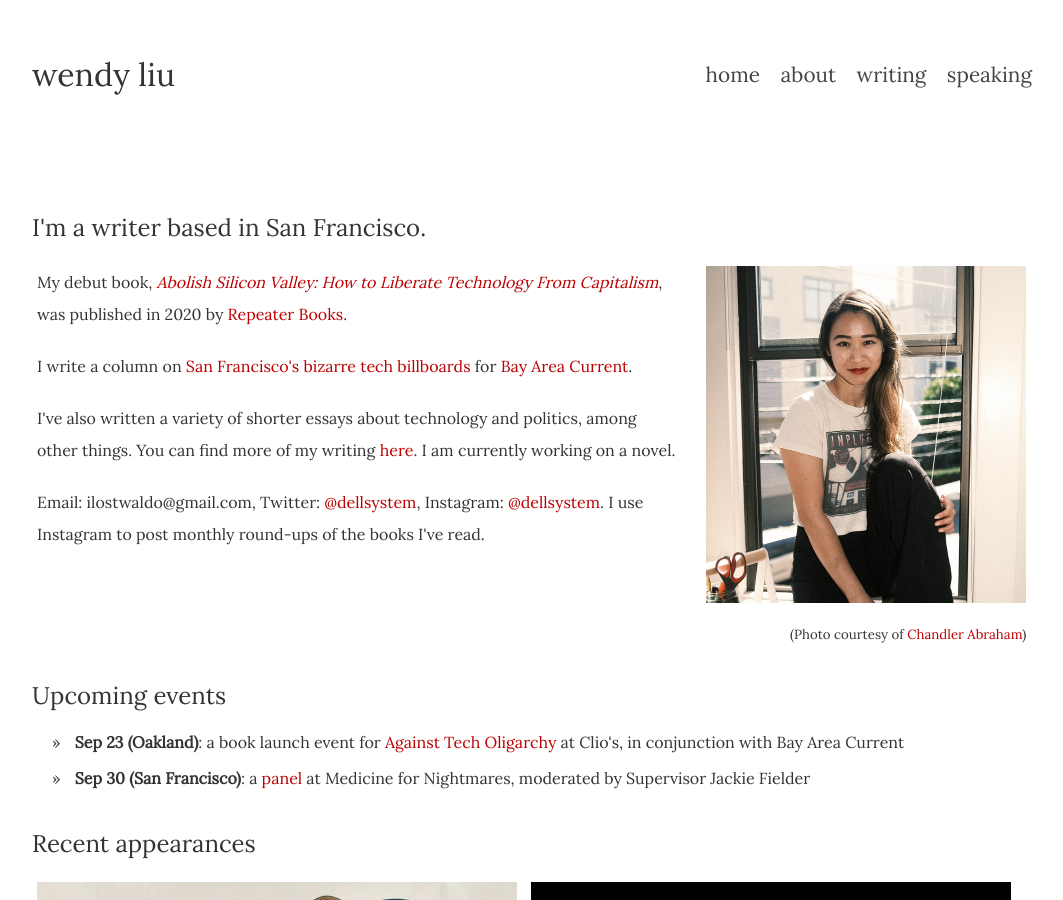
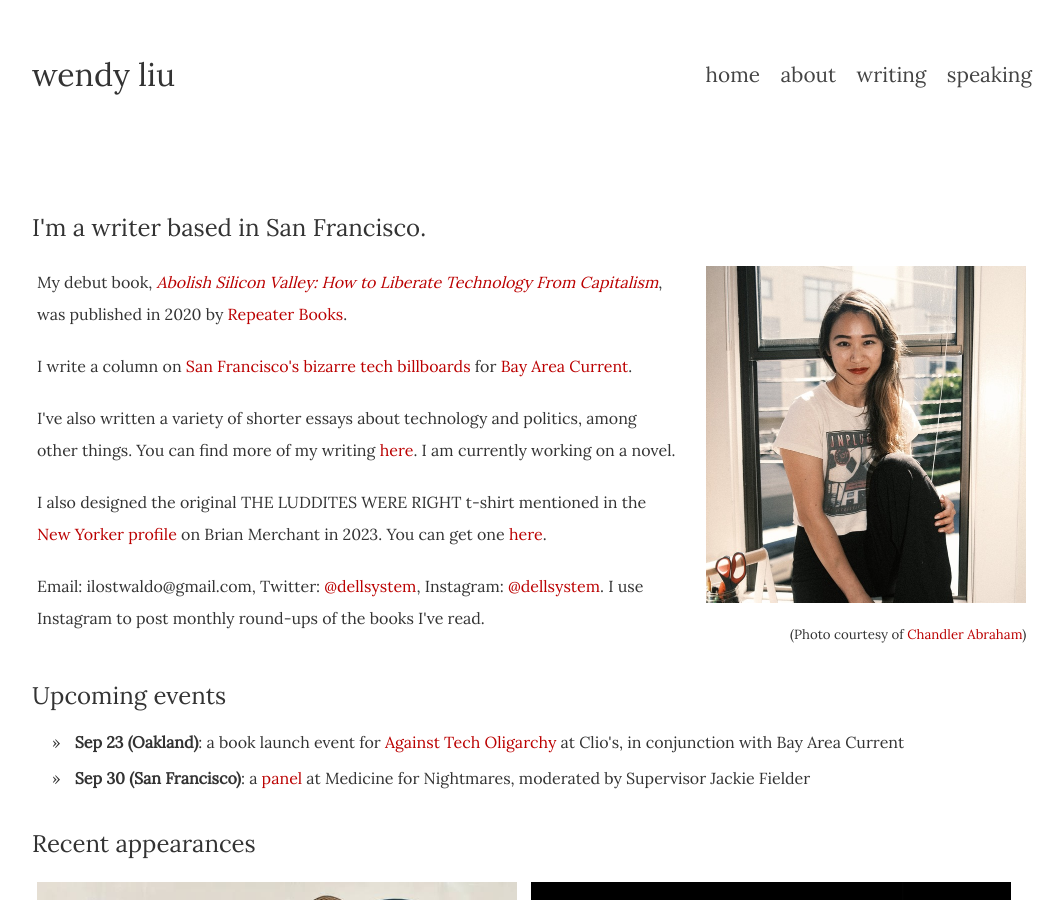
Before and after one commit to dellsystem/dellsystem.github.io, a Jekyll site: the page built from index.html, in a window 1280 px wide and 900 px high. Shown: the whole window, without its empty margins (108-1171 px from the left). Built offline with Jekyll 4.4.1, drawn with Linux system fonts in a browser that asks for light colours.

Commit message:
Add link to luddites tshirt website to homepage

```diff
--- a/index.html
+++ b/index.html
@@ -8,6 +8,7 @@ description: "Wendy is a writer living in San Francisco. She writes about tech b
         <p>My debut book, <em><a href="https://abolishsiliconvalley.com/">Abolish Silicon Valley: How to Liberate Technology From Capitalism</a></em>, was published in 2020 by <a href="https://repeaterbooks.com/">Repeater Books</a>.</p>
         <p>I write a column on <a href="https://bayareacurrent.com/tag/tech-billboard-decoder/">San Francisco's bizarre tech billboards</a> for <a href="https://bayareacurrent.com">Bay Area Current</a>.</p>
         <p>I've also written a variety of shorter essays about technology and politics, among other things. You can find more of my writing <a href="/writing">here</a>. I am currently working on a novel.</p>
+        <p>I also designed the original THE LUDDITES WERE RIGHT t-shirt mentioned in the <a href="https://www.newyorker.com/magazine/2023/10/30/revenge-of-the-luddites">New Yorker profile</a> on Brian Merchant in 2023. You can get one <a href="https://theludditeswereright.com/">here</a>.</p>
         <p>Email: ilostwaldo@gmail.com, Twitter: <a href="https://twitter.com/dellsystem">@dellsystem</a>, Instagram: <a href="https://instagram.com/dellsystem">@dellsystem</a>. I use Instagram to post monthly round-ups of the books I've read.</p>
     </div>
     <div class="right column">
```
